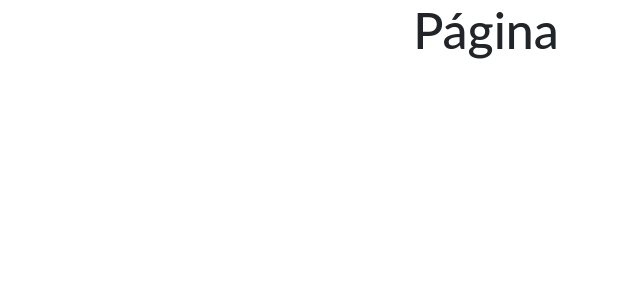
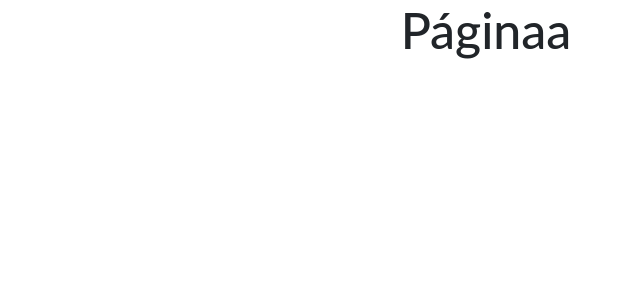
Before and after one commit to NikolasAW/mycurriculum, a plain HTML site: page index.html in a window 1280 px wide. Shown: the top 281 px of the page, 304-936 px from the left. Drawn offline with nearby package versions, Linux system fonts and the light colour scheme.

Commit message:
alterado uma letra

```diff
--- a/index.html
+++ b/index.html
@@ -29,7 +29,7 @@
     </div>
 
     <div class="main">
-        <h2 class="center">Página</h2>
+        <h2 class="center">Páginaa</h2>
     </div>
 </body>
 
```
